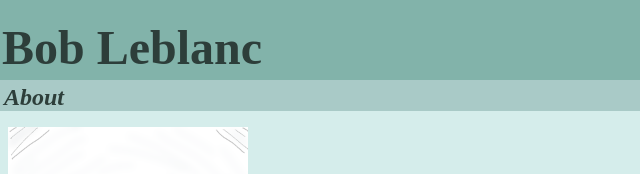
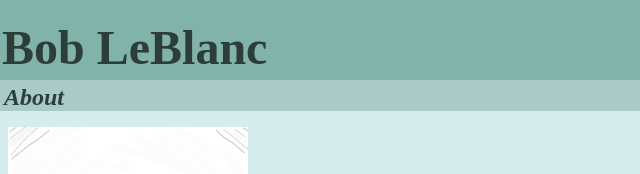
Before and after one commit to Wau-DSC/bioSite, a plain HTML site: page about.html in a window 1280 px wide. Shown: the top 174 px of the page, 0-640 px from the left. Drawn offline with Linux system fonts and the light colour scheme.

Commit message:
Contistentify capitalization

```diff
--- a/about.html
+++ b/about.html
@@ -7,7 +7,7 @@
 <body>
  <header>
   <div id="icon"><img src="images/icon.png"/></div>
-  <h1>Bob Leblanc</h1>
+  <h1>Bob LeBlanc</h1>
   <div id="subheader"><h2>About</h2></div>
  </header>
  <div class="content">
```
Also changed, not shown: hobbies.html (+1 -1 lines).
